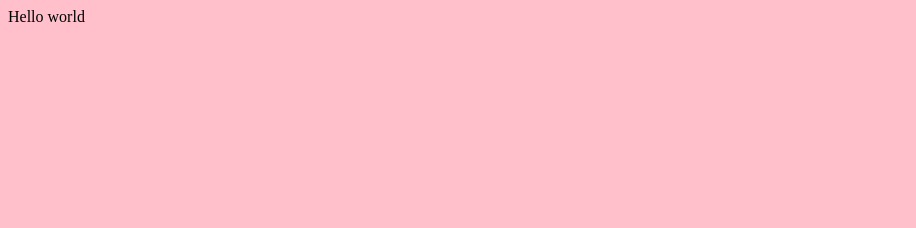
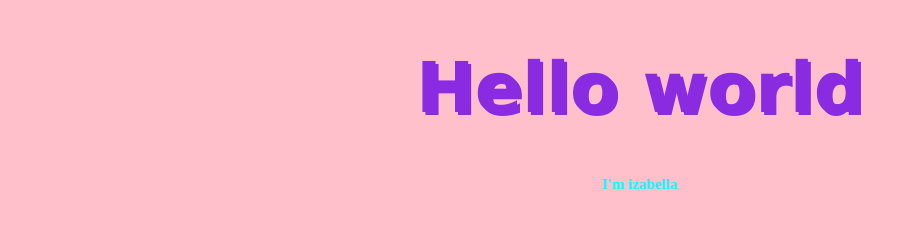
Before and after one commit to izabmsc/projectwebdeveloper, a plain HTML site: page index.html in a window 1280 px wide. Shown: the whole page, without its empty margins (0-916 px from the left). Drawn offline with Linux system fonts and the light colour scheme.

Commit message:
estilizando em css

```diff
--- a/index.html
+++ b/index.html
@@ -7,7 +7,9 @@
     <link rel="stylesheet" href="style.css">
 </head>
 <body>
-    Hello world
+    <h1>Hello world</h1>
+    <h2>I'm izabella</h2>
+
     <script src="main.js"></script>
 </body>
 
--- a/style.css
+++ b/style.css
@@ -1,3 +1,16 @@
+h1{
+    font-size: 70px;
+    color: blueviolet;
+    font-family: 'Lucida Sans', 'Lucida Sans Regular', 'Lucida Grande', 'Lucida Sans Unicode', Geneva, Verdana, sans-serif;
+    text-align: center;
+    text-shadow: 3px 3px;
+
+}
+h2 {
+    text-align: center;
+    font-size: 15px;
+    color: aqua;
+}
 body {
     background-color: pink;
 }
```
